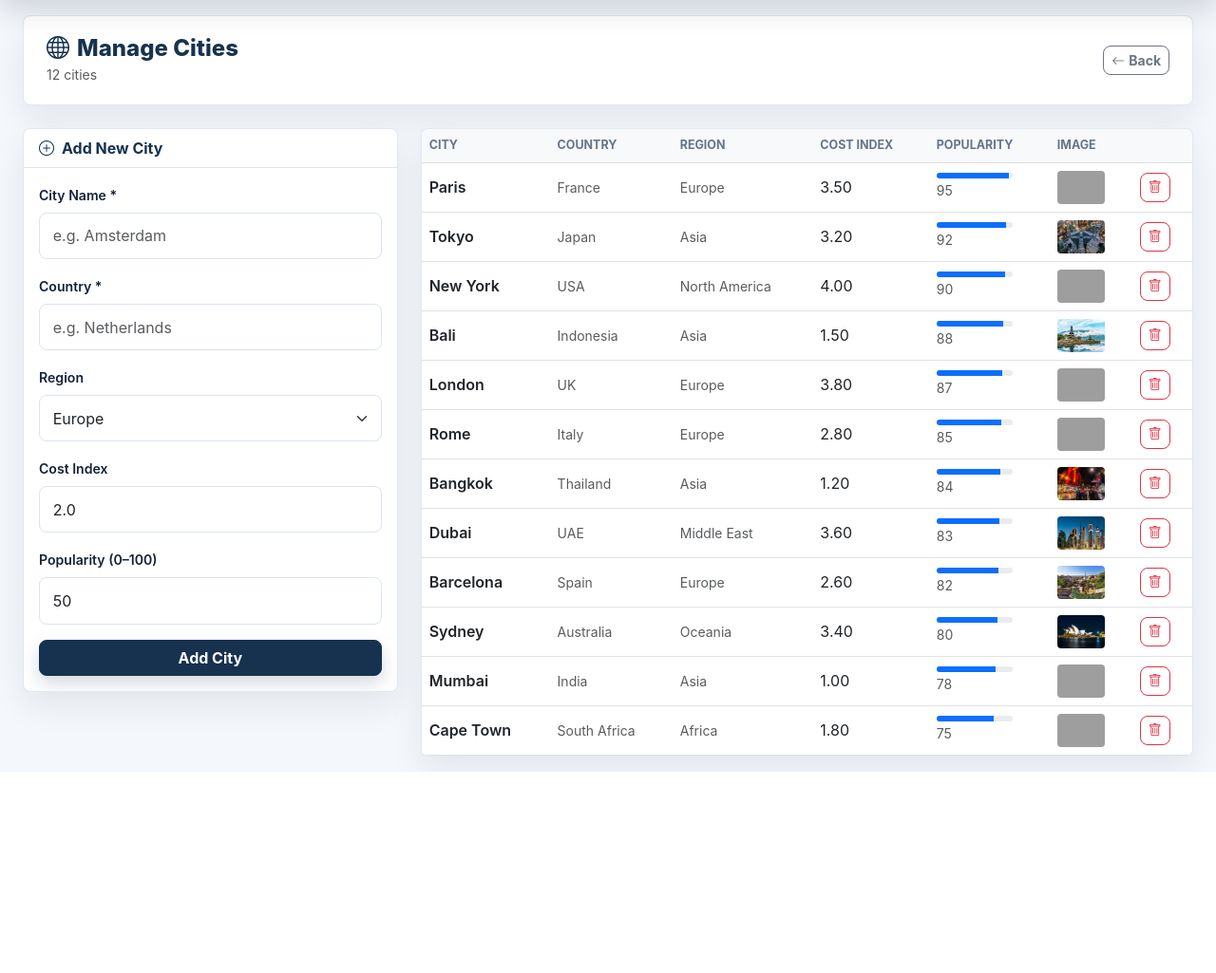
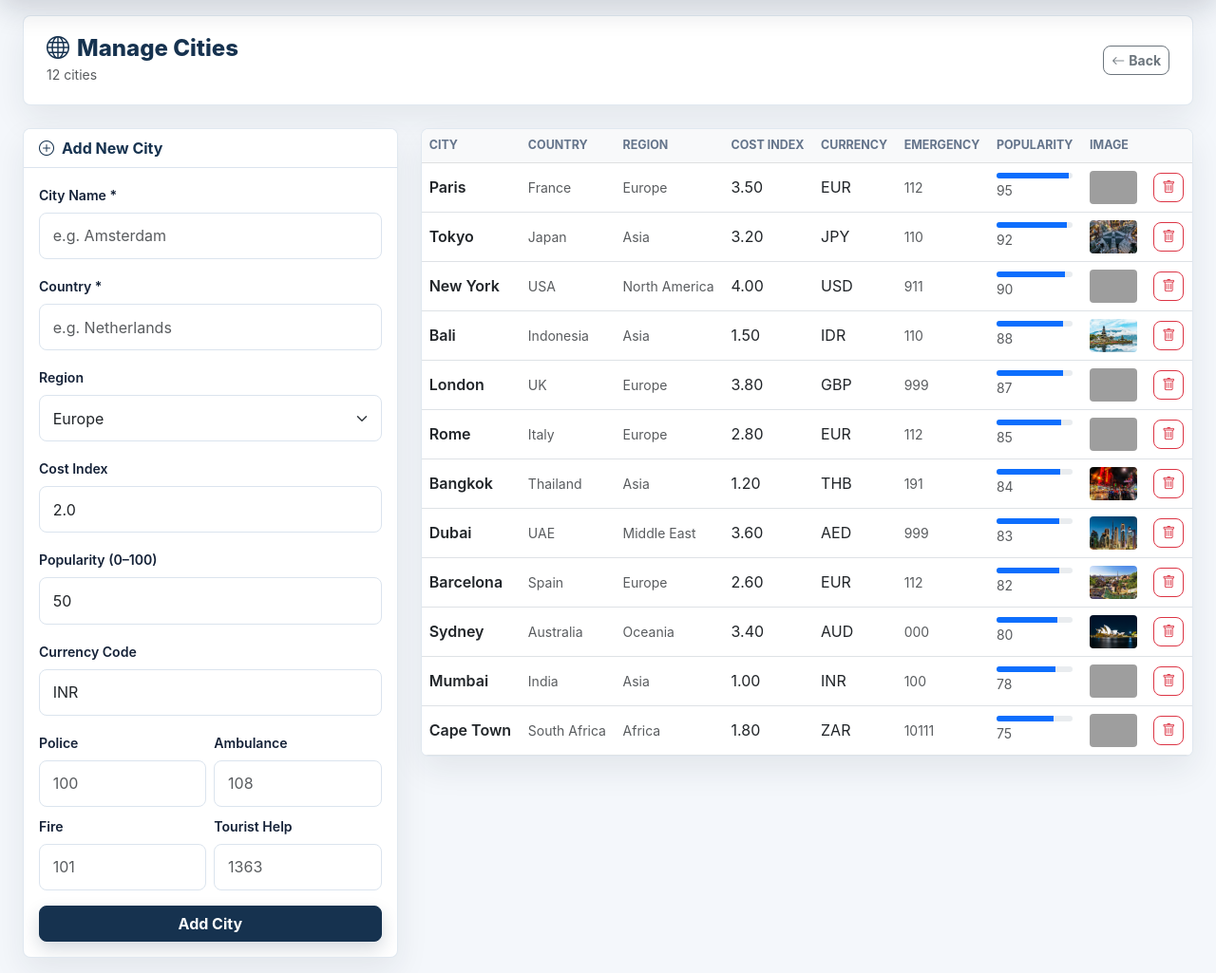
Before and after one commit to SanjuKumar-101/odoo-parul-hackathon-2026, a Flask app: page /admin/cities in a window 1280 px wide. Shown: the part 56-1081 px from the top of the page at 95% size. Before the commit the page ends 869 px from the top, so only its background shows below. Run offline with Flask 3, Linux system fonts and the light colour scheme; the visitor is signed in with stand-in values (Sample User, id 1); data comes from the database, SQL or seed files in the repository; both versions use the stored data as it was after the commit; some libraries are stand-ins or nearby versions; grey boxes are pictures that could not be loaded.

Commit message:
Added destination safety currency conversion and emergency contacts

```diff
--- a/routes/admin.py
+++ b/routes/admin.py
@@ -164,6 +164,11 @@ def add_city():
     region = request.form.get('region', '').strip()
     cost_index = request.form.get('cost_index', '1.0').strip()
     popularity = request.form.get('popularity', '0').strip()
+    currency_code = request.form.get('currency_code', 'INR').strip().upper()
+    emergency_police = request.form.get('emergency_police', '').strip()
+    emergency_ambulance = request.form.get('emergency_ambulance', '').strip()
+    emergency_fire = request.form.get('emergency_fire', '').strip()
+    emergency_tourist_helpline = request.form.get('emergency_tourist_helpline', '').strip()
 
     if not name or not country:
         flash('Name and country are required.', 'danger')
@@ -171,9 +176,13 @@ def add_city():
 
     cur = mysql.connection.cursor()
     cur.execute("""
-        INSERT INTO cities (name, country, region, cost_index, popularity)
-        VALUES (%s, %s, %s, %s, %s)
-    """, (name, country, region, float(cost_index), int(popularity)))
+        INSERT INTO cities (name, country, region, cost_index, popularity,
+                            currency_code, emergency_police, emergency_ambulance,
+                            emergency_fire, emergency_tourist_helpline)
+        VALUES (%s, %s, %s, %s, %s, %s, %s, %s, %s, %s)
+    """, (name, country, region, float(cost_index), int(popularity),
+          currency_code, emergency_police, emergency_ambulance,
+          emergency_fire, emergency_tourist_helpline))
     mysql.connection.commit()
     cur.close()
     flash(f'City {name} added.', 'success')
--- a/static/js/main.js
+++ b/static/js/main.js
@@ -31,16 +31,29 @@ document.addEventListener('DOMContentLoaded', function () {
         syncEndDateMin();
     });
 
-    // Presentation-only currency formatting for pages that mark values with data-money.
+    // Currency formatting for values stored in INR. Rates are local fallback rates
+    // to avoid third-party API dependency during judging/demo.
     const currencySelector = document.querySelector('[data-currency-selector]');
     const moneyValues = document.querySelectorAll('[data-money]');
     if (currencySelector && moneyValues.length) {
-        const browserCurrency = navigator.language === 'en-IN' ? 'INR' : 'USD';
-        const savedCurrency = localStorage.getItem('traveloopCurrency') || browserCurrency;
+        const currencyRatesFromInr = {
+            INR: 1,
+            USD: 0.012,
+            EUR: 0.011,
+            GBP: 0.0095,
+            JPY: 1.8,
+            AUD: 0.018,
+            AED: 0.044,
+            THB: 0.43,
+            IDR: 190,
+            ZAR: 0.22
+        };
+        const savedCurrency = localStorage.getItem('traveloopCurrency') || 'INR';
         currencySelector.value = savedCurrency;
 
         const applyCurrency = currency => {
             localStorage.setItem('traveloopCurrency', currency);
+            const rate = currencyRatesFromInr[currency] || 1;
             const formatter = new Intl.NumberFormat(undefined, {
                 style: 'currency',
                 currency,
@@ -49,7 +62,7 @@ document.addEventListener('DOMContentLoaded', function () {
 
             moneyValues.forEach(el => {
                 const amount = Number(el.dataset.money);
-                if (!Number.isNaN(amount)) el.textContent = formatter.format(amount);
+                if (!Number.isNaN(amount)) el.textContent = formatter.format(amount * rate);
             });
         };
 
--- a/templates/admin/cities.html
+++ b/templates/admin/cities.html
@@ -48,6 +48,29 @@
                         <input type="number" name="popularity" class="form-control"
                                placeholder="0–100" min="0" max="100" value="50">
                     </div>
+                    <div class="mb-3">
+                        <label class="form-label fw-semibold">Currency Code</label>
+                        <input type="text" name="currency_code" class="form-control"
+                               placeholder="e.g. INR, GBP" maxlength="3" value="INR">
+                    </div>
+                    <div class="row g-2 mb-3">
+                        <div class="col-6">
+                            <label class="form-label fw-semibold small">Police</label>
+                            <input type="text" name="emergency_police" class="form-control" placeholder="100">
+                        </div>
+                        <div class="col-6">
+                            <label class="form-label fw-semibold small">Ambulance</label>
+                            <input type="text" name="emergency_ambulance" class="form-control" placeholder="108">
+                        </div>
+                        <div class="col-6">
+                            <label class="form-label fw-semibold small">Fire</label>
+                            <input type="text" name="emergency_fire" class="form-control" placeholder="101">
+                        </div>
+                        <div class="col-6">
+                            <label class="form-label fw-semibold small">Tourist Help</label>
+                            <input type="text" name="emergency_tourist_helpline" class="form-control" placeholder="1363">
+                        </div>
+                    </div>
                     <button type="submit" class="btn btn-primary w-100">Add City</button>
                 </form>
             </div>
@@ -66,6 +89,8 @@
                                 <th>Country</th>
                                 <th>Region</th>
                                 <th>Cost Index</th>
+                                <th>Currency</th>
+                                <th>Emergency</th>
                                 <th>Popularity</th>
                                 <th>Image</th>
                                 <th></th>
@@ -78,6 +103,8 @@
                                 <td class="text-muted small">{{ city.country }}</td>
                                 <td class="text-muted small">{{ city.region }}</td>
                                 <td>{{ city.cost_index }}</td>
+                                <td>{{ city.currency_code or 'INR' }}</td>
+                                <td class="text-muted small">{{ city.emergency_police or '-' }}</td>
                                 <td>
                                     <div class="progress" style="height:6px;width:80px;">
                                         <div class="progress-bar bg-primary"
--- a/templates/budget/view.html
+++ b/templates/budget/view.html
@@ -20,6 +20,10 @@
                 <option value="GBP">GBP</option>
                 <option value="JPY">JPY</option>
                 <option value="AUD">AUD</option>
+                <option value="AED">AED</option>
+                <option value="THB">THB</option>
+                <option value="IDR">IDR</option>
+                <option value="ZAR">ZAR</option>
             </select>
         </div>
         <a href="{{ url_for('trips.view_trip', trip_id=trip.id) }}" class="btn btn-light">
```
Also changed, not shown: database/schema.sql (+21 -13 lines), routes/itinerary.py (+21 -3 lines), routes/trips.py (+12 -0 lines), static/css/main.css (+39 -0 lines), templates/itinerary/builder.html (+15 -2 lines), templates/itinerary/view.html (+20 -0 lines), templates/search/cities.html (+8 -0 lines), README.md, database/migrations/2026_05_10_final_features.sql (added).
